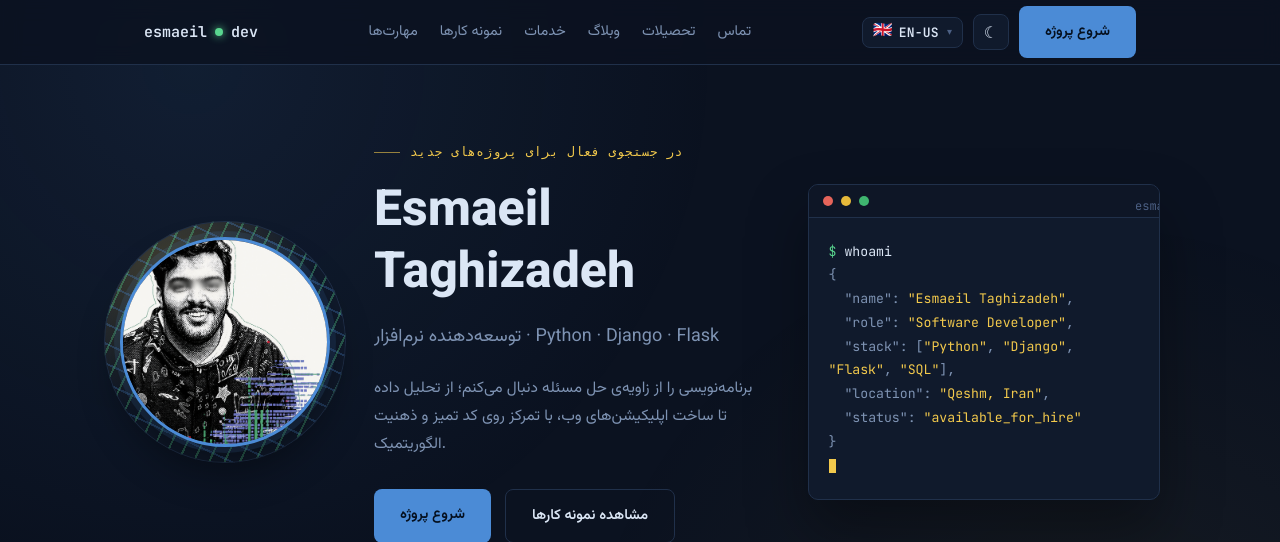
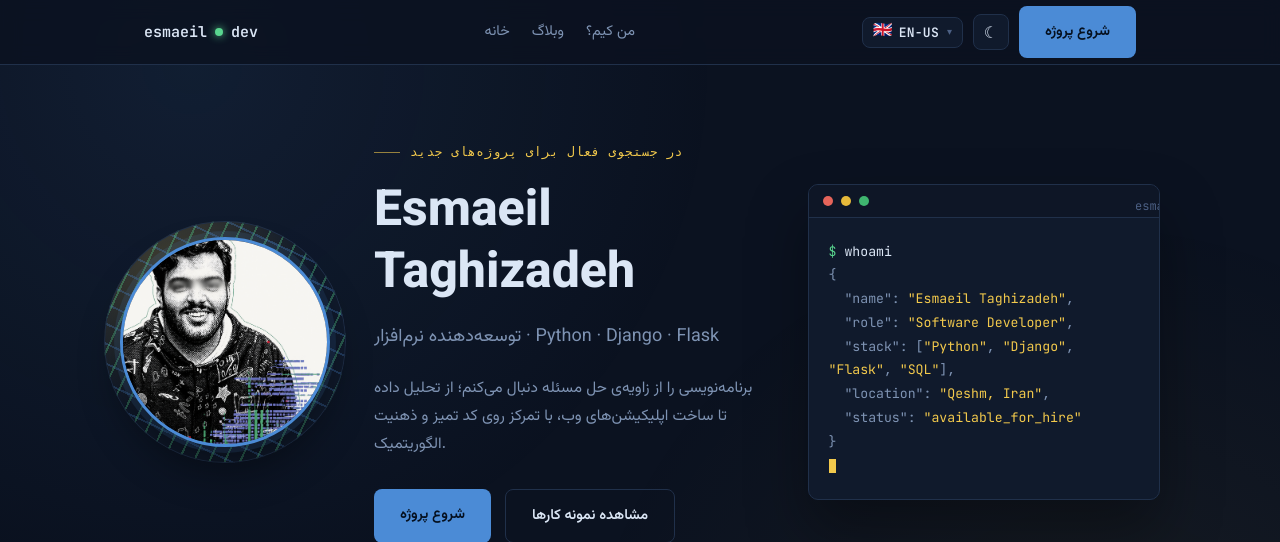
Before and after one commit to GoldenIsland00/my_portfolio, a Django app: page / in a window 1280 px wide. Shown: the top 542 px of the page. Run offline with Django 5.2, Linux system fonts and the light colour scheme; data comes from the database, SQL or seed files in the repository; data that the repository does not hold is empty; some libraries are stand-ins or nearby versions.

Commit message:
Add files via upload

```diff
--- a/templates/base.html
+++ b/templates/base.html
@@ -44,12 +44,9 @@
   <div class="wrap nav">
     <a href="{% url 'core:home' %}" class="brand">esmaeil<span class="dot"></span>dev</a>
     <nav class="links">
-      <a href="{% url 'core:home' %}#skills">{% trans "مهارت‌ها" %}</a>
-      <a href="{% url 'core:home' %}#project">{% trans "نمونه کارها" %}</a>
-      <a href="{% url 'core:home' %}#services">{% trans "خدمات" %}</a>
+      <a href="{% url 'core:home' %}">{% trans "خانه" %}</a>
       <a href="{% url 'blog:post_list' %}">{% trans "وبلاگ" %}</a>
-      <a href="{% url 'core:home' %}#education">{% trans "تحصیلات" %}</a>
-      <a href="{% url 'core:home' %}#contact">{% trans "تماس" %}</a>
+      <a href="{% url 'core:about' %}">{% trans "من کیم؟" %}</a>
     </nav>
     <div class="nav-actions">
       <div class="lang-switcher">
```
